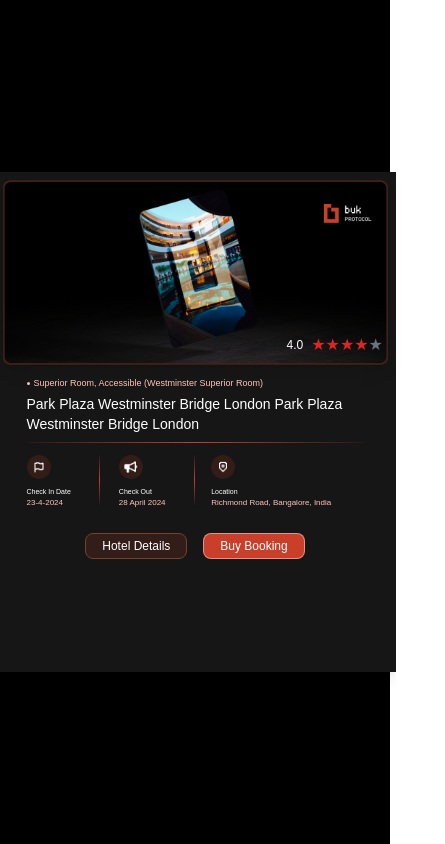
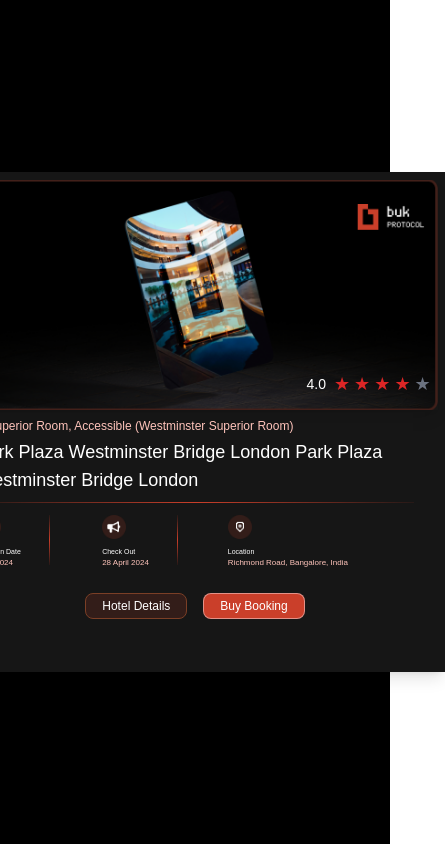
Before and after one commit to Thenmozhi-k/task-1, a React (Vite) app: page / in a window 390 px wide. Shown: the whole page, 445 px wide, since content can reach past the window. Built offline with nearby package versions, Linux system fonts and the light colour scheme.

Commit message:
first commit

```diff
--- a/src/components/LaunchScreen.jsx
+++ b/src/components/LaunchScreen.jsx
@@ -12,7 +12,7 @@ const LaunchScreen = ({ onNavigate }) => {
     <div className="flex justify-center items-center h-screen bg-black">
       <div className="relative w-[500px] h-[500px] sm:h-[300px] sm:w-[300px]   bg-[#161616] shadow-lg p-2 flex flex-col items-center">
         <div
-          className="relative shadow-lg md:w-[485px] md:h-[230px] h-[185px] w-[385px]  p-6 flex flex-col justify-between"
+          className="relative shadow-lg w-[485px] h-[230px] sm:h-[185px] sm:w-[385px]  p-6 flex flex-col justify-between"
           style={{
             backgroundImage: `url(${first})`,
             backgroundSize: 'cover',
@@ -20,26 +20,26 @@ const LaunchScreen = ({ onNavigate }) => {
 
           }}
         >
-          <div className='md:ml-[330px] ml-[260px]'>
-            <img src={buk} alt="" className='md:w-[70px] w-[50px] md:ml-12 ml-[35px]' />
-            <div className="flex items-center  md:mt-[140px] mt-[110px]">
-              <span className="text-white md:text-sm text-xs mr-2">4.0</span>
+          <div className='ml-[330px] sm:ml-[260px]'>
+            <img src={buk} alt="" className='w-[70px] sm:w-[50px] ml-12 sm:ml-[35px]' />
+            <div className="flex items-center  mt-[140px] sm:mt-[110px]">
+              <span className="text-white text-sm sm:text-xs mr-2">4.0</span>
               <div className="flex ">
-                <span className="text-red-600  md:text-lg text-md md:mr-1">★</span>
-                <span className="text-red-600  md:text-lg text-md md:mr-1">★</span>
-                <span className="text-red-600  md:text-lg text-md md:mr-1">★</span>
-                <span className="text-red-600  md:text-lg text-md md:mr-1">★</span>
-                <span className="text-gray-500 md:text-lg text-md md:mr-1">★</span>
+                <span className="text-red-600  text-lg sm:text-md mr-1">★</span>
+                <span className="text-red-600  text-lg sm:text-md mr-1">★</span>
+                <span className="text-red-600  text-lg sm:text-md mr-1">★</span>
+                <span className="text-red-600  text-lg sm:text-md mr-1">★</span>
+                <span className="text-gray-500 text-lg sm:text-md mr-1">★</span>
               </div>
             </div>
           </div>
 
           {/* content */}
           <div className='mt-5'>
-            <ul className='list-disc list-inside text-[#FFC4BB] md:text-xs text-[9px]'>
+            <ul className='list-disc list-inside text-[#FFC4BB] text-xs sm:text-[9px]'>
               <li ><span className='ml-[-6px]'>Superior Room, Accessible (Westminster Superior Room)</span></li>
             </ul>
-            <h1 className='text-white md:text-lg text-sm mt-1'>Park Plaza Westminster Bridge London Park Plaza Westminster Bridge London</h1>
+            <h1 className='text-white text-lg sm:text-sm mt-1'>Park Plaza Westminster Bridge London Park Plaza Westminster Bridge London</h1>
 
             <div>
               {/* Adjusted line */}
```
